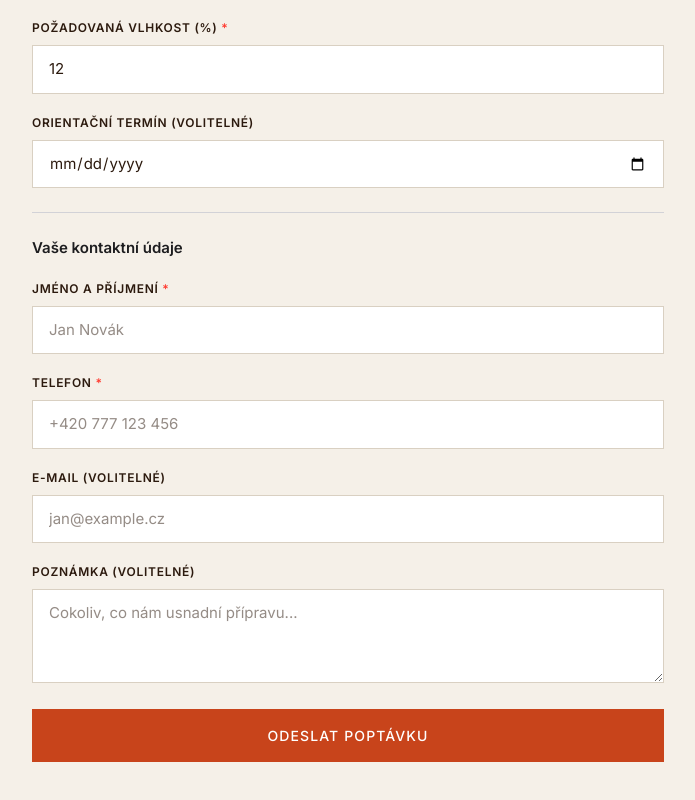
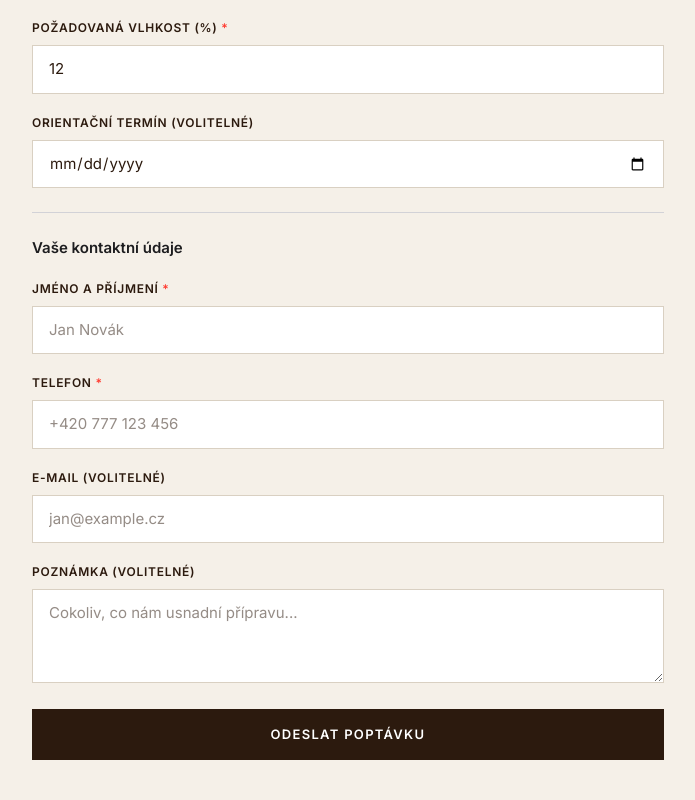
Before and after one commit to pavslovak-maker/pila-portal, a Next.js app: page /suseni in a window 1280 px wide. Shown: the part 575-1375 px from the top of the page, without its empty margins (292-987 px from the left). Built offline with nearby package versions, Linux system fonts and the light colour scheme; no server answers.

Commit message:
Oprava duplicitniho fontWeight ve formularzich

```diff
--- a/src/components/DryingForm.tsx
+++ b/src/components/DryingForm.tsx
@@ -116,7 +116,7 @@ export function DryingForm() {
 
       {serverError && <div style={{ background: "#fff2f2", border: "1px solid #ffc5c5", borderRadius: 12, padding: "12px 16px", fontSize: 14, color: "#cc0000" }}>{serverError}</div>}
 
-      <button type="submit" disabled={isSubmitting} style={{ width: "100%", padding: "16px", background: isSubmitting ? "#999" : "#c8441b", color: "white", border: "none", borderRadius: 0, fontSize: 14, letterSpacing: "0.08em", textTransform: "uppercase" as const, fontWeight: 700, fontWeight: 500, cursor: isSubmitting ? "not-allowed" : "pointer", fontFamily: "inherit" }}>
+      <button type="submit" disabled={isSubmitting} style={{ width: "100%", padding: "16px", background: isSubmitting ? "var(--c-text-muted)" : "var(--c-dark)", color: "white", border: "none", fontSize: 13, letterSpacing: "0.1em", textTransform: "uppercase" as const, fontWeight: 600, cursor: isSubmitting ? "not-allowed" : "pointer", fontFamily: "var(--font-body)" }}>
         {isSubmitting ? "Odesílám…" : "Odeslat poptávku"}
       </button>
     </form>
--- a/src/components/MillingForm.tsx
+++ b/src/components/MillingForm.tsx
@@ -124,7 +124,7 @@ export function MillingForm() {
 
       {serverError && <div style={{ background: "#fff2f2", border: "1px solid #ffc5c5", borderRadius: 12, padding: "12px 16px", fontSize: 14, color: "#cc0000" }}>{serverError}</div>}
 
-      <button type="submit" disabled={isSubmitting} style={{ width: "100%", padding: "16px", background: isSubmitting ? "#999" : "#c8441b", color: "white", border: "none", borderRadius: 0, fontSize: 14, letterSpacing: "0.08em", textTransform: "uppercase" as const, fontWeight: 700, fontWeight: 500, cursor: isSubmitting ? "not-allowed" : "pointer", fontFamily: "inherit" }}>
+      <button type="submit" disabled={isSubmitting} style={{ width: "100%", padding: "16px", background: isSubmitting ? "var(--c-text-muted)" : "var(--c-dark)", color: "white", border: "none", fontSize: 13, letterSpacing: "0.1em", textTransform: "uppercase" as const, fontWeight: 600, cursor: isSubmitting ? "not-allowed" : "pointer", fontFamily: "var(--font-body)" }}>
         {isSubmitting ? "Odesílám…" : "Odeslat poptávku"}
       </button>
     </form>
--- a/src/components/SharpeningForm.tsx
+++ b/src/components/SharpeningForm.tsx
@@ -98,7 +98,7 @@ export function SharpeningForm() {
 
       {serverError && <div style={{ background: "#fff2f2", border: "1px solid #ffc5c5", borderRadius: 12, padding: "12px 16px", fontSize: 14, color: "#cc0000" }}>{serverError}</div>}
 
-      <button type="submit" disabled={isSubmitting} style={{ width: "100%", padding: "16px", background: isSubmitting ? "#999" : "#c8441b", color: "white", border: "none", borderRadius: 0, fontSize: 14, letterSpacing: "0.08em", textTransform: "uppercase" as const, fontWeight: 700, fontWeight: 500, cursor: isSubmitting ? "not-allowed" : "pointer", fontFamily: "inherit" }}>
+      <button type="submit" disabled={isSubmitting} style={{ width: "100%", padding: "16px", background: isSubmitting ? "var(--c-text-muted)" : "var(--c-dark)", color: "white", border: "none", fontSize: 13, letterSpacing: "0.1em", textTransform: "uppercase" as const, fontWeight: 600, cursor: isSubmitting ? "not-allowed" : "pointer", fontFamily: "var(--font-body)" }}>
         {isSubmitting ? "Odesílám…" : "Odeslat poptávku"}
       </button>
     </form>
```
